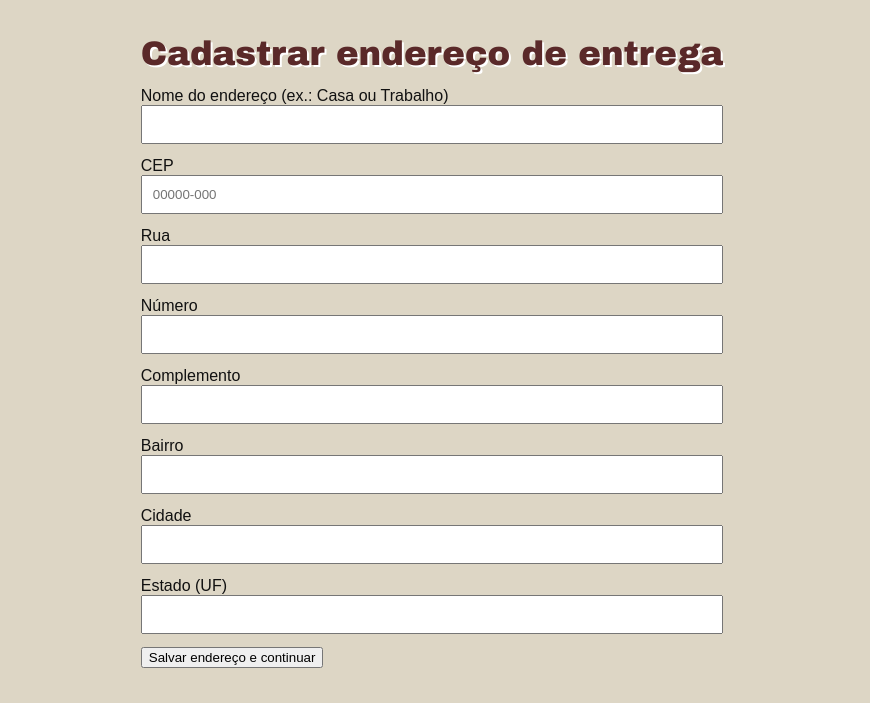
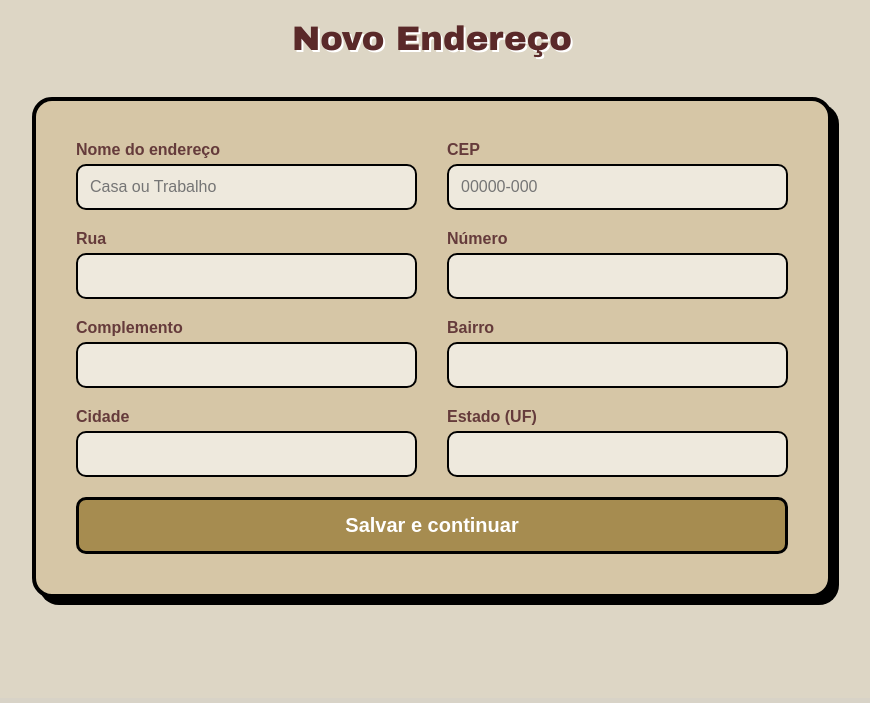
Before and after one commit to nathmwllo/Trabalho-, a PHP site: page /carrinho/endereco.php in a window 1280 px wide. Shown: the part 115-818 px from the top of the page, without its empty margins (208-1078 px from the left). After the commit the page ends 720 px from the top, so only its background shows below. Run offline with PHP 8.4, Linux system fonts and the light colour scheme; the visitor is signed in with stand-in values (Sample User, id 1).

Commit message:
finalizado

```diff
--- a/carrinho/endereco.php
+++ b/carrinho/endereco.php
@@ -73,12 +73,6 @@ if ($_SERVER["REQUEST_METHOD"] === "POST") {
     <meta name="viewport" content="width=device-width, initial-scale=1.0">
     <title>Cadastrar endereço - HQ Mania</title>
     <link rel="stylesheet" href="../style.css">
-    <style>
-        main { max-width: 650px; margin: 35px auto; padding: 0 20px; }
-        .campo-endereco { display: flex; flex-direction: column; margin-bottom: 13px; }
-        .campo-endereco input { padding: 10px; }
-        .mensagem-erro { color: #b00020; margin-bottom: 15px; }
-    </style>
 </head>
 <body>
 <header>
@@ -91,24 +85,25 @@ if ($_SERVER["REQUEST_METHOD"] === "POST") {
     </nav>
 </header>
 
-<main>
-    <h2>Cadastrar endereço de entrega</h2>
+<main class="pagina-endereco">
+    <h2>Novo Endereço</h2>
 
+    <div class="cartao-endereco">
         <?php if ($erro !== ""): ?>
             <p class="mensagem-erro"><?php echo htmlspecialchars($erro); ?></p>
         <?php endif; ?>
 
-    <form method="POST" action="endereco.php?novo=1">
+        <form method="POST" action="endereco.php?novo=1" class="grade-endereco">
             <div class="campo-endereco">
-            <label for="nome_endereco">Nome do endereço (ex.: Casa ou Trabalho)</label>
-            <input type="text" id="nome_endereco" name="nome_endereco"
+                <label for="nome_endereco">Nome do endereço</label>
+                <input type="text" id="nome_endereco" name="nome_endereco" placeholder="Casa ou Trabalho"
                        value="<?php echo htmlspecialchars($_POST["nome_endereco"] ?? ""); ?>" required>
             </div>
 
             <div class="campo-endereco">
                 <label for="cep">CEP</label>
-            <input type="text" id="cep" name="cep" placeholder="00000-000"
-                   maxlength="9" value="<?php echo htmlspecialchars($_POST["cep"] ?? ""); ?>" required>
+                <input type="text" id="cep" name="cep" placeholder="00000-000" maxlength="9"
+                       value="<?php echo htmlspecialchars($_POST["cep"] ?? ""); ?>" required>
             </div>
 
             <div class="campo-endereco">
@@ -147,8 +142,9 @@ if ($_SERVER["REQUEST_METHOD"] === "POST") {
                        value="<?php echo htmlspecialchars($_POST["estado"] ?? ""); ?>" required>
             </div>
 
-        <button type="submit">Salvar endereço e continuar</button>
+            <button type="submit" class="botao-endereco">Salvar e continuar</button>
         </form>
+    </div>
 </main>
 
 <script>
--- a/style.css
+++ b/style.css
@@ -760,9 +760,11 @@ footer {
 
 .layout-carrinho {
     display: grid;
-    grid-template-columns: 1fr 480px;
-    gap: 30px;
-    align-items: center;
+    grid-template-columns: 1fr 360px;
+    gap: 25px;
+    align-items: start;
+    max-width: 1150px;
+    margin: 0 auto;
 }
 
 .lista-carrinho,
@@ -838,3 +840,142 @@ footer {
 .botao-finalizar:hover{
     color: black;
 }
+.pagina-endereco {
+    padding-bottom: 60px;
+}
+.cartao-endereco {
+    max-width: 800px;
+    margin: 40px auto;
+    padding: 40px;
+    background: #d6c6a6;
+    border: 4px solid #000;
+    border-radius: 20px;
+    box-shadow: 7px 7px 0 #000;
+}
+
+.grade-endereco {
+    display: grid;
+    grid-template-columns: 1fr 1fr;
+    gap: 20px 30px;
+}
+
+.campo-endereco {
+    display: flex;
+    flex-direction: column;
+}
+
+.campo-endereco label {
+    margin-bottom: 5px;
+    font-weight: bold;
+    color: #653b3b;
+}
+
+.campo-endereco input {
+    padding: 12px;
+    background: #eee9dd;
+    border: 2px solid #000;
+    border-radius: 10px;
+    font-size: 16px;
+}
+
+.botao-endereco {
+    grid-column: 1 / -1;
+    padding: 14px;
+    background: #a68c50;
+    color: white;
+    border: 3px solid #000;
+    border-radius: 10px;
+    font-size: 20px;
+    font-weight: bold;
+    cursor: pointer;
+}
+
+.botao-endereco:hover {
+    background: #8e773f;
+}
+
+.mensagem-erro {
+    margin-bottom: 20px;
+    padding: 10px;
+    background: #ead0c8;
+    border: 2px solid #000;
+    text-align: center;
+    font-weight: bold;
+}
+@media (max-width: 700px) {
+    .grade-endereco { grid-template-columns: 1fr; }
+}
+.pagina-finalizar {
+    max-width: 800px;
+    margin: 0 auto;
+}
+
+.endereco-opcao {
+    display: block;
+    padding: 16px 12px;
+    border-bottom: 2px solid #00000030;
+    cursor: pointer;
+}
+
+.endereco-opcao:has(input:checked) {
+    background: #d6c6a6;
+}
+
+.endereco-opcao strong {
+    font-size: 18px;
+    color: #5a2929;
+}
+
+.endereco-opcao p {
+    margin: 6px 0 0 25px;
+}
+
+.pagina-finalizar button {
+    margin-top: 20px;
+    padding: 12px 22px;
+    background: #a68c50;
+    color: white;
+    border: 1px solid #000;
+    border-radius: 10px;
+    font-weight: bold;
+    cursor: pointer;
+}
+
+.pagina-finalizar a {
+    margin-left: 15px;
+    color: #743b3b;
+    font-weight: bold;
+}
+.cartao-sucesso {
+    padding: 40px;
+    background: #d6c6a6;
+    border: 3px solid #000;
+    box-shadow: 7px 7px 0 #000;
+    border-radius: 20px;
+}
+
+.cartao-sucesso p {
+    margin: 0 0 12px;
+    font-size: 18px;
+}
+
+.cartao-sucesso strong {
+    color: #5a2929;
+}
+
+.cartao-sucesso a {
+    display: inline-block;
+    margin-top: 15px;
+    padding: 12px 22px;
+    background: #a68c50;
+    color: white;
+    border: 2px solid #000;
+    font-weight: bold;
+    text-decoration: none;
+    border-radius: 10px;
+}
+
+.cartao-sucesso a:hover {
+    background: #8e773f;
+    color: #000;
+}
```
Also changed, not shown: carrinho/carrinho.php (+10 -4 lines), carrinho/compra_sucesso.php (+7 -5 lines), carrinho/finalizar_compra.php (+3 -11 lines). Lines whose indentation alone changed are shown as unchanged.
